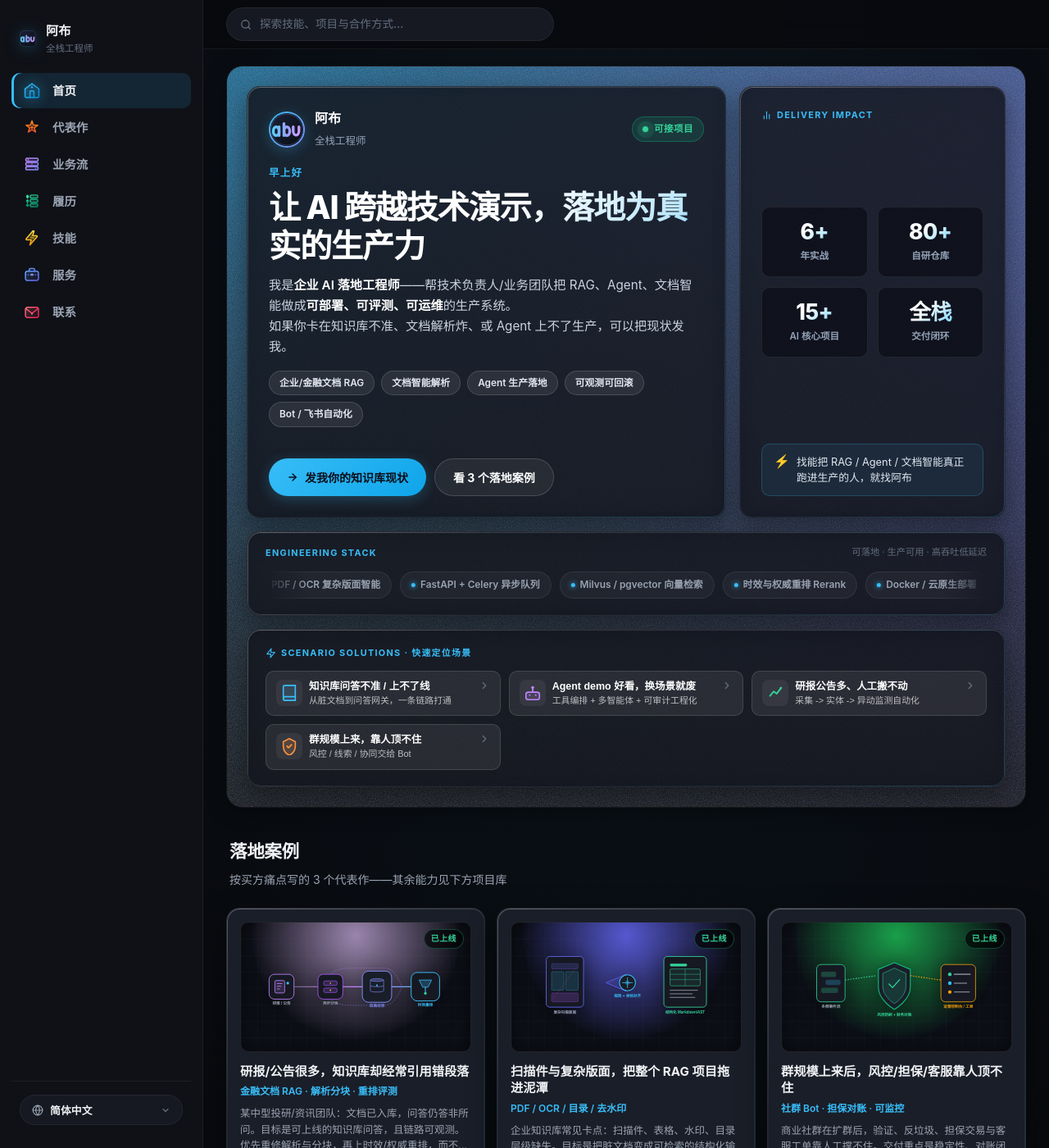
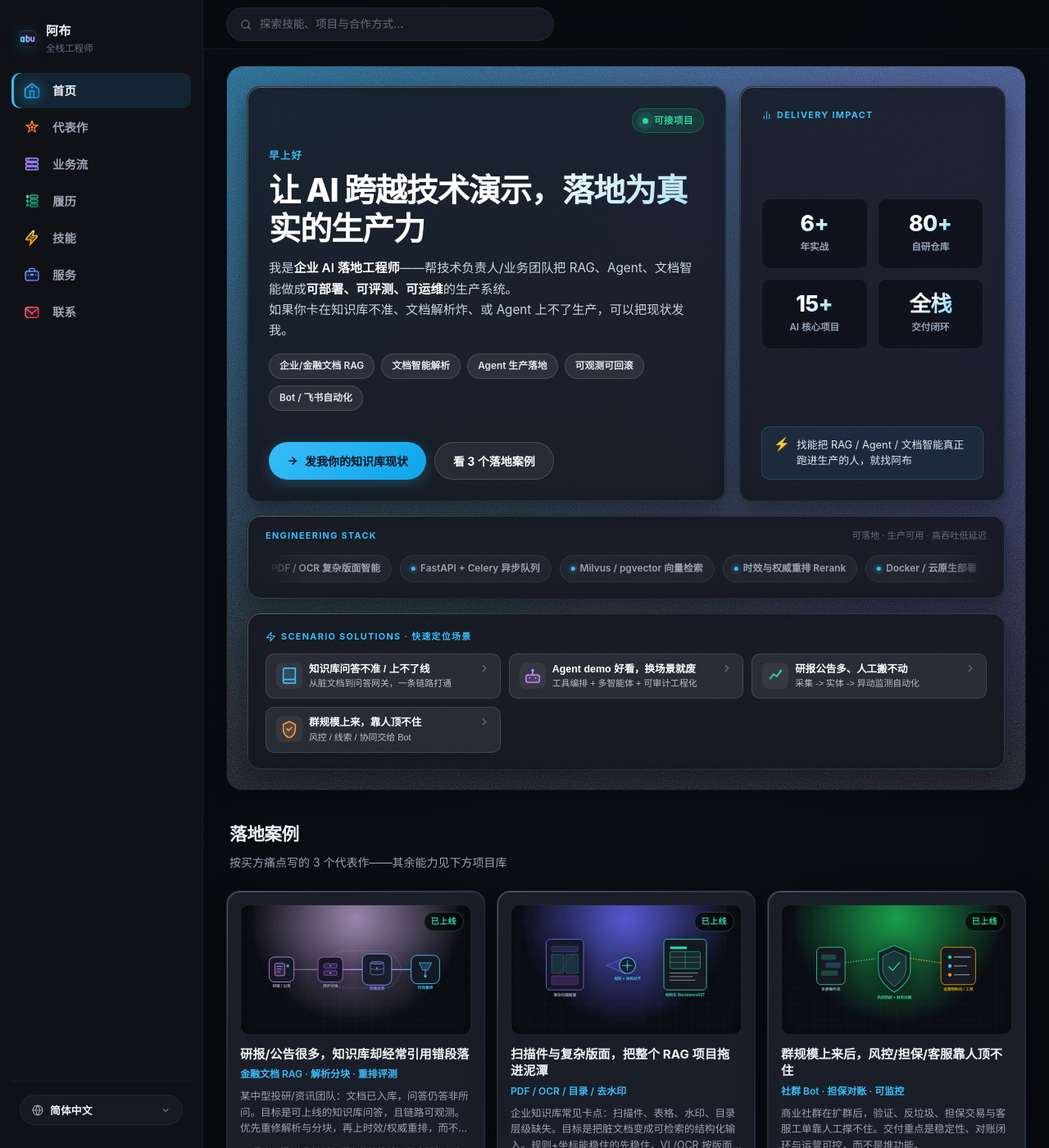
Before and after one commit to BriskyGates/briskygates.github.io, a Jekyll site: the page built from index.html, in a window 1280 px wide and 1400 px high. Shown: the whole window at 82% size. Built offline with Jekyll 4.4.1, drawn with Linux system fonts in a browser that asks for light colours.

Commit message:
refactor(ui): remove duplicate profile info from hero card header

```diff
--- a/assets/css/style.css
+++ b/assets/css/style.css
@@ -850,59 +850,8 @@ body.site-body {
 .bento-card__header {
     display: flex;
     align-items: center;
-    justify-content: space-between;
+    justify-content: flex-end;
     gap: 14px;
-}
-
-.hero-profile-inline {
-    display: flex;
-    align-items: center;
-    gap: 12px;
-}
-
-.hero-avatar-ring {
-    width: 44px;
-    height: 44px;
-    border-radius: 50%;
-    background: linear-gradient(135deg, var(--accent), var(--accent-secondary));
-    padding: 2px;
-    box-shadow: 0 4px 16px var(--accent-glow);
-    display: flex;
-    align-items: center;
-    justify-content: center;
-    flex-shrink: 0;
-}
-
-.hero-avatar {
-    width: 100%;
-    height: 100%;
-    border-radius: 50%;
-    background: var(--bg-surface);
-    display: flex;
-    align-items: center;
-    justify-content: center;
-    font-size: 1.35rem;
-    overflow: hidden;
-}
-
-.hero-avatar .brand-avatar-svg {
-    width: 100%;
-    height: 100%;
-    display: block;
-}
-
-.hero-profile-meta strong {
-    display: block;
-    font-size: 1rem;
-    font-weight: 700;
-    color: #ffffff;
-    white-space: nowrap;
-}
-
-.hero-profile-meta span {
-    font-size: 0.78rem;
-    color: #94a3b8;
-    white-space: nowrap;
 }
 
 .radar-status-badge {
@@ -2772,36 +2721,9 @@ body.site-body {
         display: flex;
         flex-wrap: wrap;
         align-items: center;
-        justify-content: space-between;
+        justify-content: flex-end;
         gap: 10px;
         width: 100%;
-    }
-
-    .hero-profile-inline {
-        display: flex;
-        align-items: center;
-        gap: 12px;
-        min-width: 0;
-        flex: 1 1 auto;
-    }
-
-    .hero-profile-meta {
-        min-width: 0;
-        flex: 1;
-    }
-
-    .hero-profile-meta strong {
-        white-space: normal;
-        word-break: break-word;
-        font-size: clamp(0.9rem, 4vw, 1rem);
-        line-height: 1.3;
-    }
-
-    .hero-profile-meta span {
-        white-space: normal;
-        word-break: break-word;
-        font-size: 0.75rem;
-        line-height: 1.35;
     }
 
     .radar-status-badge {
--- a/index.html
+++ b/index.html
@@ -111,16 +111,7 @@ description: 专注把 RAG、Agent、文档智能做成可上生产的系统；
             <div class="bento-hero-grid noise-overlay">
                 <!-- Bento 1: Main Value & Identity -->
                 <article class="bento-card bento-card--main liquid-glass">
-                    <div class="bento-card__header">
-                        <div class="hero-profile-inline">
-                            <div class="hero-avatar-ring">
-                                <span class="hero-avatar" v-html="getBrandAvatar('lg', 'hero')"></span>
-                            </div>
-                            <div class="hero-profile-meta">
-                                <strong>{{ config.profile.name }}</strong>
-                                <span>{{ config.profile.tagline }}</span>
-                            </div>
-                        </div>
+                    <div class="bento-card__header" v-if="config.profile.status">
                         <div class="radar-status-badge">
                             <span class="radar-pulse"></span>
                             <span>{{ config.profile.status }}</span>
```
